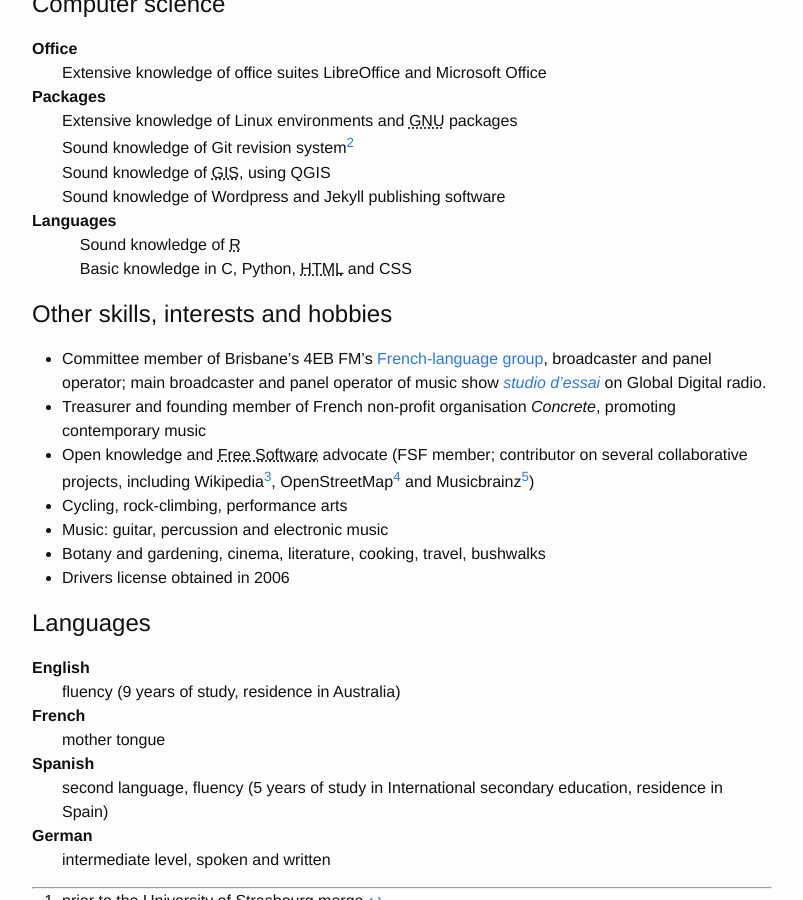
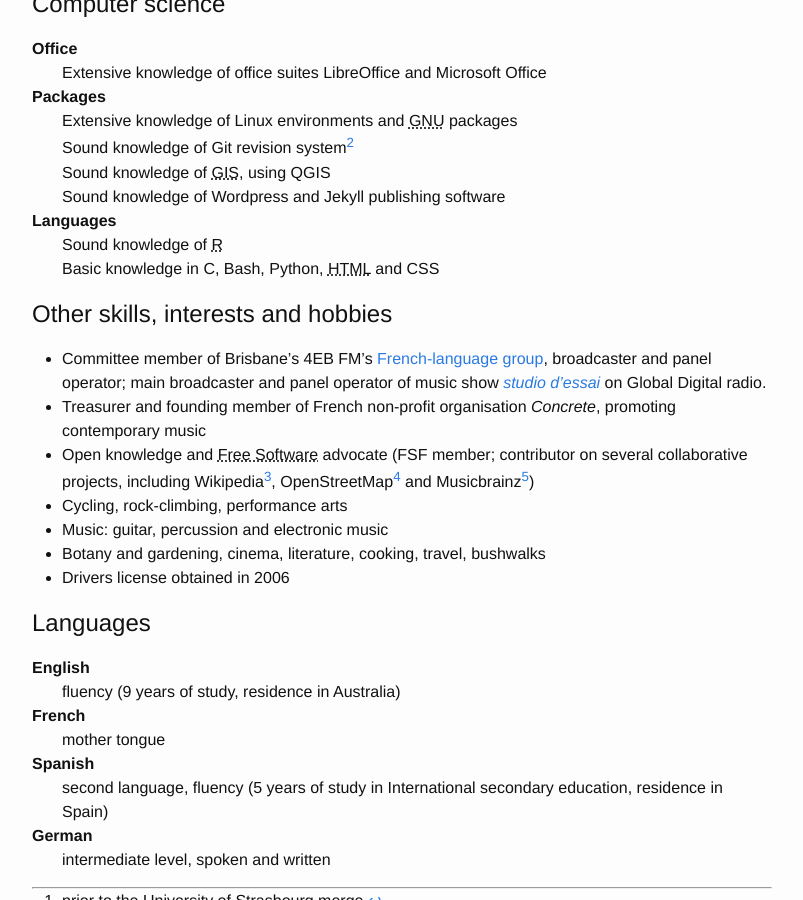
Before and after one commit to stragu/stragu.github.io, a Jekyll site: the page built from cv.md, in a window 1280 px wide and 900 px high, scrolled down 1703 px. Shown: the whole window, without its empty margins (238-1041 px from the left). Built offline with Jekyll 4.4.1, drawn with Linux system fonts in a browser that asks for light colours.

Commit message:
update, format

```diff
--- a/cv.md
+++ b/cv.md
@@ -72,8 +72,8 @@ Packages
 : Sound knowledge of Wordpress and Jekyll publishing software
 
 Languages
-: &nbsp;&nbsp;&nbsp;&nbsp;Sound knowledge of R
-: &nbsp;&nbsp;&nbsp;&nbsp;Basic knowledge in C, Python, HTML and CSS
+: Sound knowledge of R
+: Basic knowledge in C, Bash, Python, HTML and CSS
 
 # Other skills, interests and hobbies
 
```
